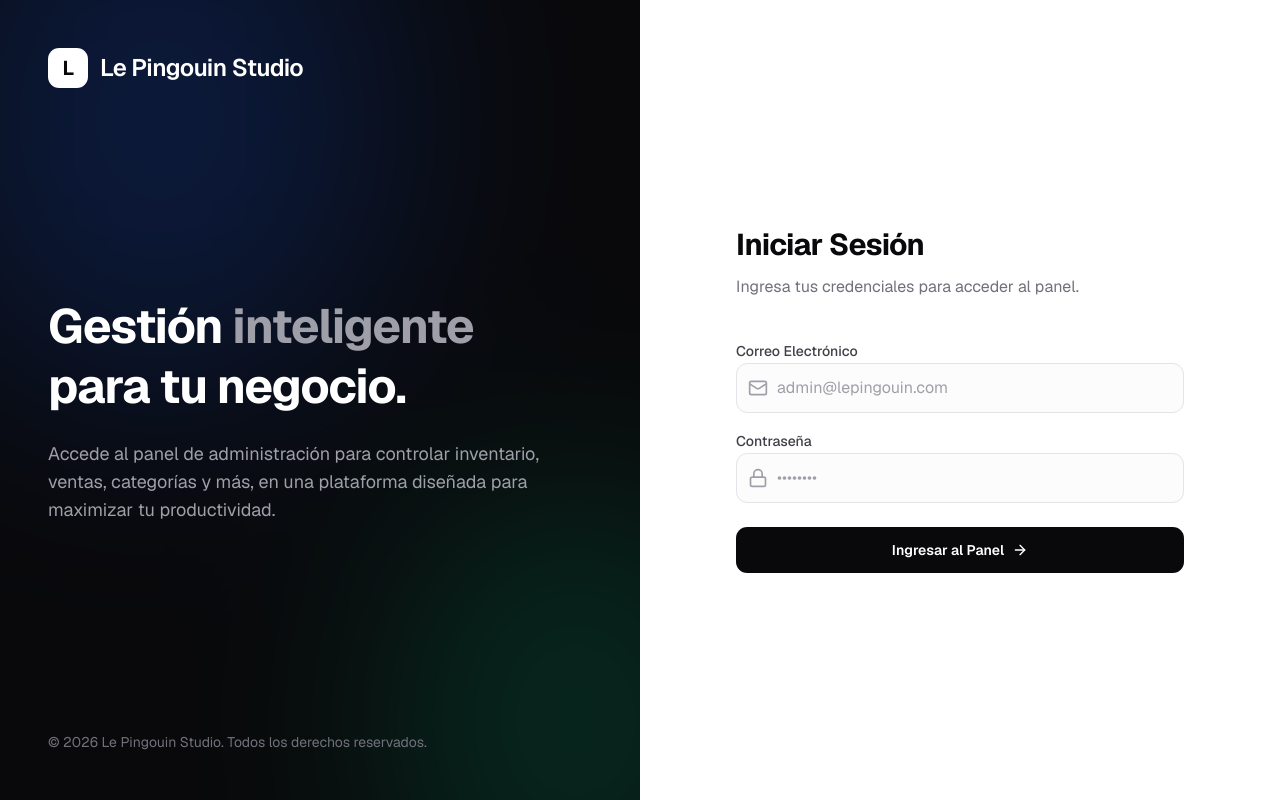
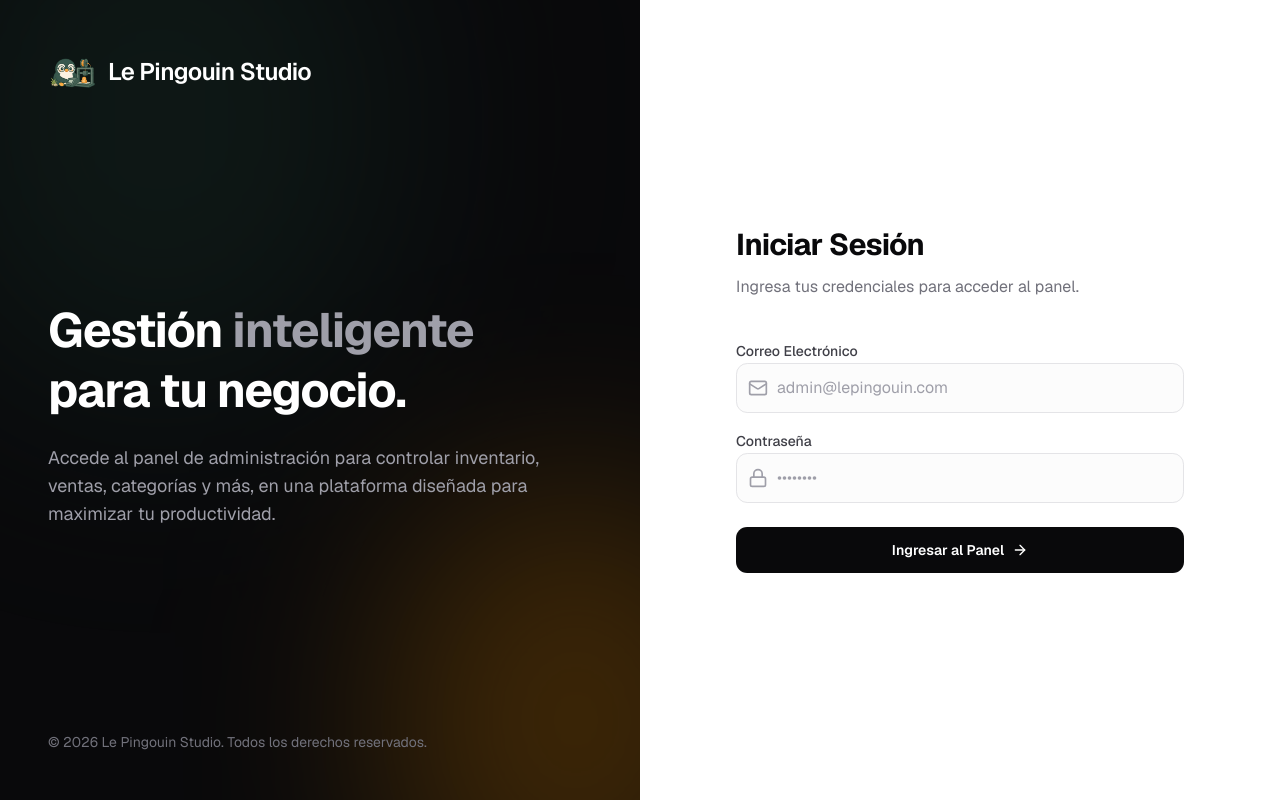
Before and after one commit to Le-Pingouin-Studio/lpsp-admin, a Next.js app: page /login in a window 1280 px wide. Built offline with nearby package versions, Linux system fonts and the light colour scheme.

Commit message:
💄 [FIX] Modified Isologo in Login screen and sidebar in  dashboard screen
[FIX] Modified Isologo in Login screen and sidebar in  dashboard screen

```diff
--- a/app/login/page.tsx
+++ b/app/login/page.tsx
@@ -3,6 +3,8 @@
 import { useState } from 'react';
 import { useRouter } from 'next/navigation';
 import { Mail, Lock, ArrowRight, Loader2, Fingerprint } from 'lucide-react';
+import Image from 'next/image';
+import isologo from '../../public/isologo.png';
 
 export default function LoginPage() {
   const [email, setEmail] = useState('');
@@ -51,15 +53,15 @@ export default function LoginPage() {
       {/* Left side - Branding (Hidden on mobile) */}
       <div className="hidden lg:flex lg:w-1/2 flex-col justify-between bg-zinc-950 text-white p-12 relative overflow-hidden">
         {/* Abstract Background Element */}
-        <div className="absolute top-0 left-0 w-full h-full overflow-hidden z-0 opacity-20">
-          <div className="absolute -top-[20%] -left-[10%] w-[70%] h-[70%] rounded-full bg-blue-600 blur-[120px]"></div>
-          <div className="absolute top-[60%] -right-[20%] w-[60%] h-[60%] rounded-full bg-emerald-600 blur-[100px]"></div>
+        <div className="absolute top-0 left-0 w-full h-full overflow-hidden z-0 opacity-40">
+          <div className="absolute -top-[20%] -left-[10%] w-[70%] h-[70%] rounded-full bg-primary blur-[120px]"></div>
+          <div className="absolute top-[60%] -right-[20%] w-[60%] h-[60%] rounded-full bg-secondary blur-[100px]"></div>
         </div>
 
         <div className="relative z-10">
           <div className="flex items-center gap-3 font-semibold text-2xl tracking-tight">
-            <div className="w-10 h-10 rounded-xl bg-white text-zinc-950 flex items-center justify-center">
-              <span className="font-bold text-xl">L</span>
+            <div className="w-12 h-12 flex items-center justify-center overflow-hidden">
+              <Image src={isologo} alt="Logo" width={48} height={48} className="object-contain" priority />
             </div>
             Le Pingouin Studio
           </div>
@@ -84,8 +86,8 @@ export default function LoginPage() {
         <div className="w-full max-w-md space-y-10">
           <div className="text-center lg:text-left">
             <div className="lg:hidden flex justify-center mb-8">
-              <div className="w-12 h-12 rounded-xl bg-zinc-950 text-white flex items-center justify-center">
-                <span className="font-bold text-2xl">L</span>
+              <div className="w-16 h-16 flex items-center justify-center overflow-hidden">
+                <Image src={isologo} alt="Logo" width={64} height={64} className="object-contain" priority />
               </div>
             </div>
             <h2 className="text-3xl font-bold tracking-tight text-zinc-950">
--- a/components/sidebar.tsx
+++ b/components/sidebar.tsx
@@ -1,6 +1,7 @@
 "use client";
 
 import Link from "next/link";
+import Image from "next/image";
 import { usePathname } from "next/navigation";
 import {
   LayoutDashboard,
@@ -22,14 +23,21 @@ const NAV_ITEMS = [
   // { name: "Configuración", href: "/configuracion", icon: Settings },
 ];
 
+import isologo from "../public/isologo.png";
+
 export function Sidebar() {
   const pathname = usePathname();
 
   return (
     <div className="flex h-screen w-64 flex-col bg-sidebar text-sidebar-foreground border-r border-sidebar-border">
       <div className="p-6">
-        <h1 className="text-2xl font-bold font-heading text-white">Le Pingouin Studio</h1>
-        <p className="text-sm text-sidebar-primary/80 mt-1 uppercase tracking-wider font-semibold">Admin Control</p>
+        <div className="flex items-center gap-3 mb-1">
+          <div className="w-10 h-10 flex items-center justify-center overflow-hidden shrink-0">
+            <Image src={isologo} alt="Logo" width={40} height={40} className="object-contain" priority />
+          </div>
+          <h1 className="text-xl font-bold font-heading text-white leading-tight">Le Pingouin Studio</h1>
+        </div>
+        <p className="text-sm text-sidebar-primary/80 mt-2 uppercase tracking-wider font-semibold">Admin Control</p>
       </div>
 
       <nav className="flex-1 space-y-1 px-3 py-4">
```
